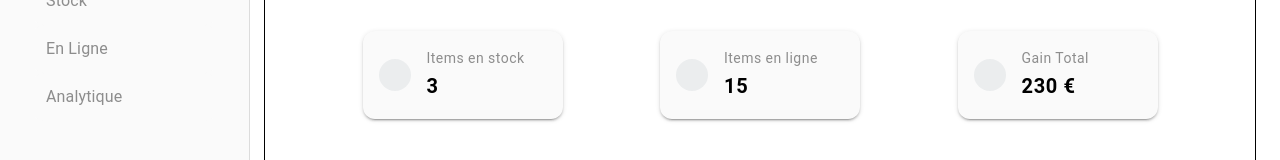
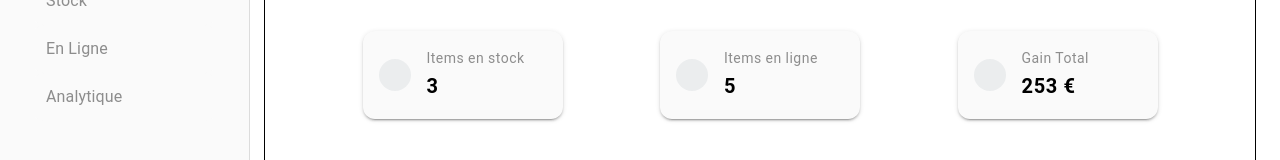
Before and after one commit to AvirKarakitsos/REACT_management, a React (Vite) app: page /stock in a window 1280 px wide. Shown: the part 177-337 px from the top of the page. Built offline with nearby package versions, Linux system fonts and the light colour scheme; some icons are missing.

Commit message:
feat: new icones MUI

```diff
--- a/src/components/MainComponent.jsx
+++ b/src/components/MainComponent.jsx
@@ -1,6 +1,11 @@
 import { Box, Typography, Toolbar } from '@mui/material';
 import MiniCard from './tools/MiniCard';
 import Grid from './tools/Grid';
+import CercleContainer from './tools/CercleContainer'
+import Inventory2Icon from '@mui/icons-material/Inventory2';
+import LaptopIcon from '@mui/icons-material/Laptop';
+import EuroIcon from '@mui/icons-material/Euro';
+
 
 export default function MainContent() {
   return (
@@ -27,9 +32,22 @@ export default function MainContent() {
           mb: 3
         }}
       >
-        <MiniCard title="Items en stock" number='3'/>
-        <MiniCard title="Items en ligne" number='15'/>
-        <MiniCard title="Gain Total" number='230 €'/>
+        <MiniCard title="Items en stock" number='3'>
+			<CercleContainer>
+				<Inventory2Icon fontSize="small" />
+			</CercleContainer>
+		</MiniCard>
+		<MiniCard title="Items en ligne" number='5'>
+			<CercleContainer>
+				<LaptopIcon fontSize="small" />
+			</CercleContainer>
+		</MiniCard>
+		<MiniCard title="Gain Total" number='253 €'>
+			<CercleContainer>
+				<EuroIcon fontSize="small" />
+			</CercleContainer>
+		</MiniCard>
+
       </Box>
 
       {/* Partie Milieu */}
--- a/src/components/tools/MiniCard.jsx
+++ b/src/components/tools/MiniCard.jsx
@@ -1,8 +1,6 @@
-import { Box, Typography, Stack, Paper } from '@mui/material';
-import CercleContainer from './CercleContainer'
-import Inventory2Icon from '@mui/icons-material/Inventory2';
+import { Box, Typography, Paper } from '@mui/material';
 
-export default function MiniCard({ title, number }) {
+export default function MiniCard({ title, number, children }) {
 	return (
 		<Paper
 			elevation={2}
@@ -15,9 +13,8 @@ export default function MiniCard({ title, number }) {
 				columnGap: 2
 			}}
 		>
-			<CercleContainer>
-				<Inventory2Icon fontSize="small" />
-			</CercleContainer>
+
+			{ children }
 
 			<Box sx={{ display:'flex', flexDirection:'column'}}>
 				<Typography variant="caption" noWrap color="text.secondary" fontSize={14} >
@@ -27,6 +24,7 @@ export default function MiniCard({ title, number }) {
 				{number}
 				</Typography>
 			</Box>
+
 		</Paper>
 	);
 }
```
